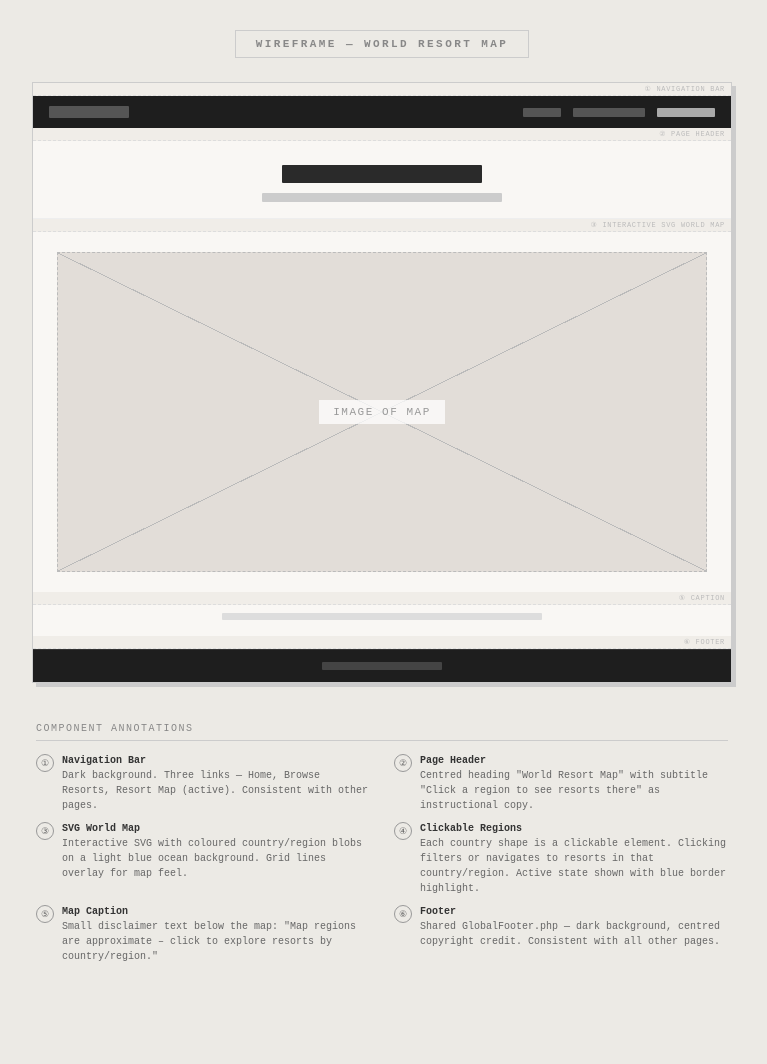
After one commit to Adam054/Hobby-Website, a PHP site: page /wireframe.html in a window 1280 px wide. The commit adds this page. Shown: the whole page, without its empty margins (258-1025 px from the left). Run offline with PHP 8.4, Linux system fonts and the light colour scheme; a stand-in replaces the project's code that opens the database connection.

Commit message:
UPDATE: Week 4 Start - I Frame started, Needs so fixes on external css and working to make JS external without breaking.

```diff
--- a/css/GStyles.css
+++ b/css/GStyles.css
@@ -21,6 +21,9 @@ main, .container-custom
     transform: translateY(-4px);
     transition: transform 0.15s;
 }
+.card-body{
+    box-shadow: 0 6px 16px rgba(82, 125, 255, 0.379);
+}
 footer
 {
    /* background: #010409; */
--- a/index.php
+++ b/index.php
@@ -5,6 +5,7 @@
 
 <!DOCTYPE html>
 <html lang="en" data-bs-theme="dark">
+<!-- Index Specific Header -->
 <?php include 'Headers/indexheader.php'; ?>
 
 <!-- Styles Sheet -->
@@ -29,6 +30,9 @@
             </li>
             <li class="nav-item">
               <a class="nav-link" href="browse.php">Browse Resorts</a>
+            </li>
+            <li class="nav-item">
+              <a class="nav-link" href="ResortMap.php">Resort Map</a>
             </li>
         </ul>
       </div>
--- /dev/null
+++ b/wireframe.html
@@ -0,0 +1,274 @@
+<!DOCTYPE html>
+<html lang="en">
+<head>
+<meta charset="UTF-8">
+<meta name="viewport" content="width=device-width, initial-scale=1.0">
+<title>Wireframe — World Resort Map</title>
+<style>
+  * { margin: 0; padding: 0; box-sizing: border-box; }
+
+  body {
+    background: #eceae5;
+    font-family: 'Courier New', monospace;
+    color: #2a2a2a;
+    padding: 30px 20px 60px;
+  }
+
+  h1.doc-title {
+    font-size: 11px; letter-spacing: 0.22em; text-transform: uppercase;
+    color: #888; text-align: center; margin-bottom: 24px;
+  }
+  h1.doc-title span {
+    display: inline-block; padding: 7px 20px; border: 1.5px solid #ccc;
+  }
+
+  .page-wrapper {
+    max-width: 700px;
+    margin: 0 auto 40px;
+    background: #f9f7f4;
+    border: 1.5px solid #ccc;
+    box-shadow: 4px 4px 0 #ccc;
+  }
+
+  .wf-section-label {
+    font-size: 7px; text-transform: uppercase; letter-spacing: 0.1em;
+    color: #bbb; text-align: right; padding: 2px 6px;
+    background: #f0ede8; border-bottom: 1px dashed #ddd;
+  }
+
+  /* NAV */
+  .nav {
+    display: flex; align-items: center; justify-content: space-between;
+    padding: 10px 16px; background: #1e1e1e;
+  }
+  .nav-logo { width: 80px; height: 12px; background: #555; border-radius: 1px; }
+  .nav-links { display: flex; gap: 12px; align-items: center; }
+  .nav-link { height: 9px; background: #555; border-radius: 1px; }
+  .nav-link.active { background: #aaa; }
+
+  /* PAGE HEADER */
+  .page-header {
+    text-align: center; padding: 24px 20px 16px;
+    border-bottom: 1px solid #eee;
+  }
+  .header-title {
+    width: 200px; height: 18px; background: #2a2a2a;
+    border-radius: 1px; margin: 0 auto 10px;
+  }
+  .header-sub {
+    width: 240px; height: 9px; background: #ccc;
+    border-radius: 1px; margin: 0 auto;
+  }
+
+  /* MAP AREA */
+  .map-container {
+    margin: 20px 24px;
+    border: 1.5px dashed #bbb;
+    background: #e2ddd8;
+    position: relative;
+    height: 320px;
+    overflow: hidden;
+    display: flex;
+    align-items: center;
+    justify-content: center;
+  }
+
+  .map-container::before {
+    content: '';
+    position: absolute; inset: 0;
+    background:
+      linear-gradient(to bottom right, transparent calc(50% - 0.5px), #bbb calc(50% - 0.5px), #bbb calc(50% + 0.5px), transparent calc(50% + 0.5px)),
+      linear-gradient(to top right, transparent calc(50% - 0.5px), #bbb calc(50% - 0.5px), #bbb calc(50% + 0.5px), transparent calc(50% + 0.5px));
+  }
+
+  /* Country blobs */
+  .country {
+    position: absolute;
+    border-radius: 40% 50% 45% 55%;
+    display: flex; align-items: center; justify-content: center;
+    font-size: 7px; font-family: 'Courier New', monospace;
+    text-transform: uppercase; letter-spacing: 0.08em;
+    color: #333; font-weight: bold;
+    border: 1px solid rgba(0,0,0,0.15);
+    cursor: default;
+  }
+
+  .country.active {
+    border: 2px solid #2d6be4;
+    box-shadow: 0 0 0 2px rgba(45,107,228,0.25);
+  }
+
+  /* Annotation callout on map */
+  .map-callout {
+    position: absolute;
+    background: rgba(255,255,255,0.92);
+    border: 1.5px solid #2d6be4;
+    padding: 5px 8px;
+    font-size: 7px; font-family: 'Courier New', monospace;
+    color: #2d6be4; letter-spacing: 0.06em;
+    border-radius: 2px;
+    white-space: nowrap;
+    z-index: 10;
+  }
+
+  .map-callout::before {
+    content: '';
+    position: absolute;
+    width: 20px; height: 1px;
+    background: #2d6be4;
+  }
+
+  /* Map label */
+  .map-photo-note {
+    position: absolute; top: 8px; left: 8px;
+    background: rgba(255,255,255,0.7); border: 1px dashed #aaa;
+    padding: 3px 7px; font-size: 7px; text-transform: uppercase;
+    letter-spacing: 0.1em; color: #888;
+  }
+
+  /* MAP CAPTION */
+  .map-caption {
+    text-align: center; padding: 8px 20px 16px;
+  }
+  .caption-line {
+    width: 320px; height: 7px; background: #ddd;
+    border-radius: 1px; margin: 0 auto;
+  }
+
+  /* FOOTER */
+  .page-footer {
+    background: #1e1e1e; padding: 12px; text-align: center;
+    border-top: 1px solid #333;
+  }
+  .footer-line {
+    width: 120px; height: 8px; background: #444;
+    border-radius: 1px; margin: 0 auto;
+  }
+
+  /* ANNOTATIONS PANEL */
+  .annotation-panel {
+    max-width: 700px; margin: 20px auto 0; padding: 0 4px 40px;
+  }
+  .annotation-title {
+    font-size: 10px; text-transform: uppercase; letter-spacing: 0.15em;
+    color: #888; border-bottom: 1px solid #ccc;
+    padding-bottom: 6px; margin-bottom: 12px;
+  }
+  .annotation-list {
+    display: grid; grid-template-columns: 1fr 1fr; gap: 8px 24px;
+  }
+  .annotation-item { display: flex; gap: 8px; align-items: flex-start; }
+  .annotation-num {
+    width: 18px; height: 18px; min-width: 18px;
+    border: 1.5px solid #999; border-radius: 50%;
+    display: flex; align-items: center; justify-content: center;
+    font-size: 9px; color: #666; margin-top: 1px;
+  }
+  .annotation-text { font-size: 10px; color: #666; line-height: 1.5; }
+  .annotation-text strong { color: #333; display: block; }
+</style>
+</head>
+<body>
+
+<h1 class="doc-title"><span>Wireframe — World Resort Map</span></h1>
+
+<div class="page-wrapper">
+
+  <!-- NAV -->
+  <div class="wf-section-label">① Navigation Bar</div>
+  <div class="nav">
+    <div class="nav-logo"></div>
+    <div class="nav-links">
+      <div class="nav-link" style="width:38px;"></div>
+      <div class="nav-link" style="width:72px;"></div>
+      <div class="nav-link active" style="width:58px;"></div>
+    </div>
+  </div>
+
+  <!-- PAGE HEADER -->
+  <div class="wf-section-label">② Page Header</div>
+  <div class="page-header">
+    <div class="header-title"></div>
+    <div class="header-sub"></div>
+  </div>
+
+  <!-- MAP -->
+  <div class="wf-section-label">③ Interactive SVG World Map</div>
+  <div class="map-container">
+
+    <span style="position:relative;z-index:1;font-size:11px;text-transform:uppercase;letter-spacing:0.14em;color:#999;background:rgba(255,255,255,0.75);padding:6px 14px;font-family:'Courier New',monospace;">Image of Map</span>
+
+  </div>
+
+  <!-- MAP CAPTION -->
+  <div class="wf-section-label">⑤ Caption</div>
+  <div class="map-caption">
+    <div class="caption-line"></div>
+  </div>
+
+  <!-- FOOTER -->
+  <div class="wf-section-label">⑥ Footer</div>
+  <div class="page-footer">
+    <div class="footer-line"></div>
+  </div>
+
+</div>
+
+<!-- ANNOTATIONS -->
+<div class="annotation-panel">
+  <div class="annotation-title">Component Annotations</div>
+  <div class="annotation-list">
+
+    <div class="annotation-item">
+      <div class="annotation-num">①</div>
+      <div class="annotation-text">
+        <strong>Navigation Bar</strong>
+        Dark background. Three links — Home, Browse Resorts, Resort Map (active). Consistent with other pages.
+      </div>
+    </div>
+
+    <div class="annotation-item">
+      <div class="annotation-num">②</div>
+      <div class="annotation-text">
+        <strong>Page Header</strong>
+        Centred heading "World Resort Map" with subtitle "Click a region to see resorts there" as instructional copy.
+      </div>
+    </div>
+
+    <div class="annotation-item">
+      <div class="annotation-num">③</div>
+      <div class="annotation-text">
+        <strong>SVG World Map</strong>
+        Interactive SVG with coloured country/region blobs on a light blue ocean background. Grid lines overlay for map feel.
+      </div>
+    </div>
+
+    <div class="annotation-item">
+      <div class="annotation-num">④</div>
+      <div class="annotation-text">
+        <strong>Clickable Regions</strong>
+        Each country shape is a clickable element. Clicking filters or navigates to resorts in that country/region. Active state shown with blue border highlight.
+      </div>
+    </div>
+
+    <div class="annotation-item">
+      <div class="annotation-num">⑤</div>
+      <div class="annotation-text">
+        <strong>Map Caption</strong>
+        Small disclaimer text below the map: "Map regions are approximate – click to explore resorts by country/region."
+      </div>
+    </div>
+
+    <div class="annotation-item">
+      <div class="annotation-num">⑥</div>
+      <div class="annotation-text">
+        <strong>Footer</strong>
+        Shared GlobalFooter.php — dark background, centred copyright credit. Consistent with all other pages.
+      </div>
+    </div>
+
+  </div>
+</div>
+
+</body>
+</html>
```
Also changed, not shown: ResortMap.php (added, +151 -0 lines), browse.php (+27 -2 lines), css/RMap.css (added, +69 -0 lines), Headers/browseheader.php (line endings or trailing spaces), logo/Map.png (added), worldmap.png (added), 2 other files. Lines whose indentation alone changed are shown as unchanged.
